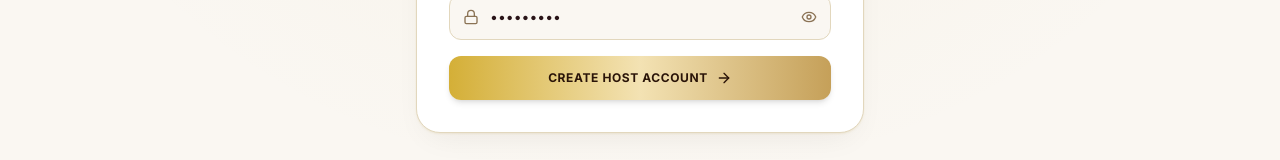
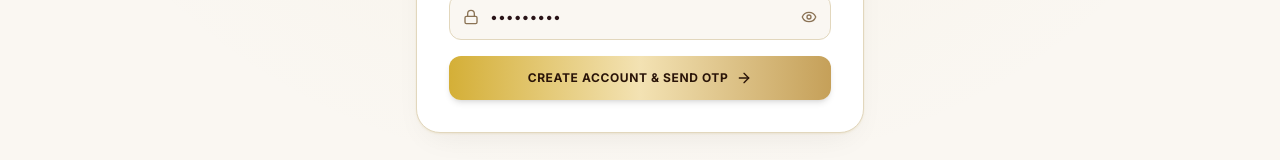
Before and after one commit to salmanahmad34/Eternal-Vowz, a Next.js app: page /login in a window 1280 px wide. Both pictures are taken after typing "name@example.com", "Sample123" into the empty fields and a click on the button "Create Account". Shown: the part 632-792 px from the top of the page. Built offline with nearby package versions, Linux system fonts and the light colour scheme; no server answers; a web font is replaced by a local one.

Commit message:
feat(auth): button label clear 'Create Account & Send OTP'

```diff
--- a/src/app/login/page.tsx
+++ b/src/app/login/page.tsx
@@ -601,11 +601,11 @@ function LoginFormContent() {
             {isLoading ? (
               <>
                 <Loader2 className="w-4 h-4 animate-spin" />
-                <span>Creating Account...</span>
+                <span>Sending Verification OTP...</span>
               </>
             ) : (
               <>
-                <span>Create Host Account</span>
+                <span>Create Account & Send OTP</span>
                 <ArrowRight className="w-4 h-4" />
               </>
             )}
```
